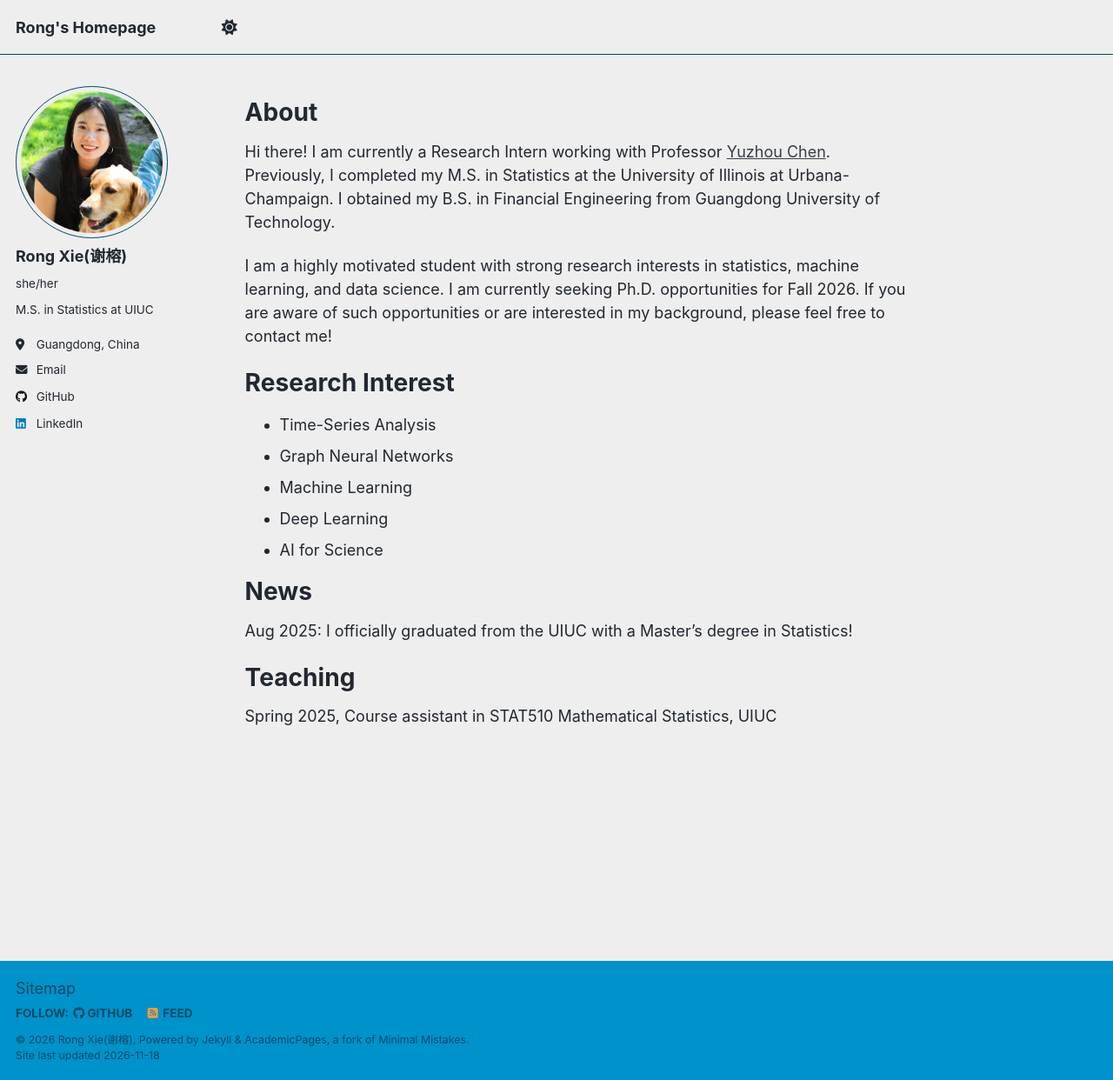
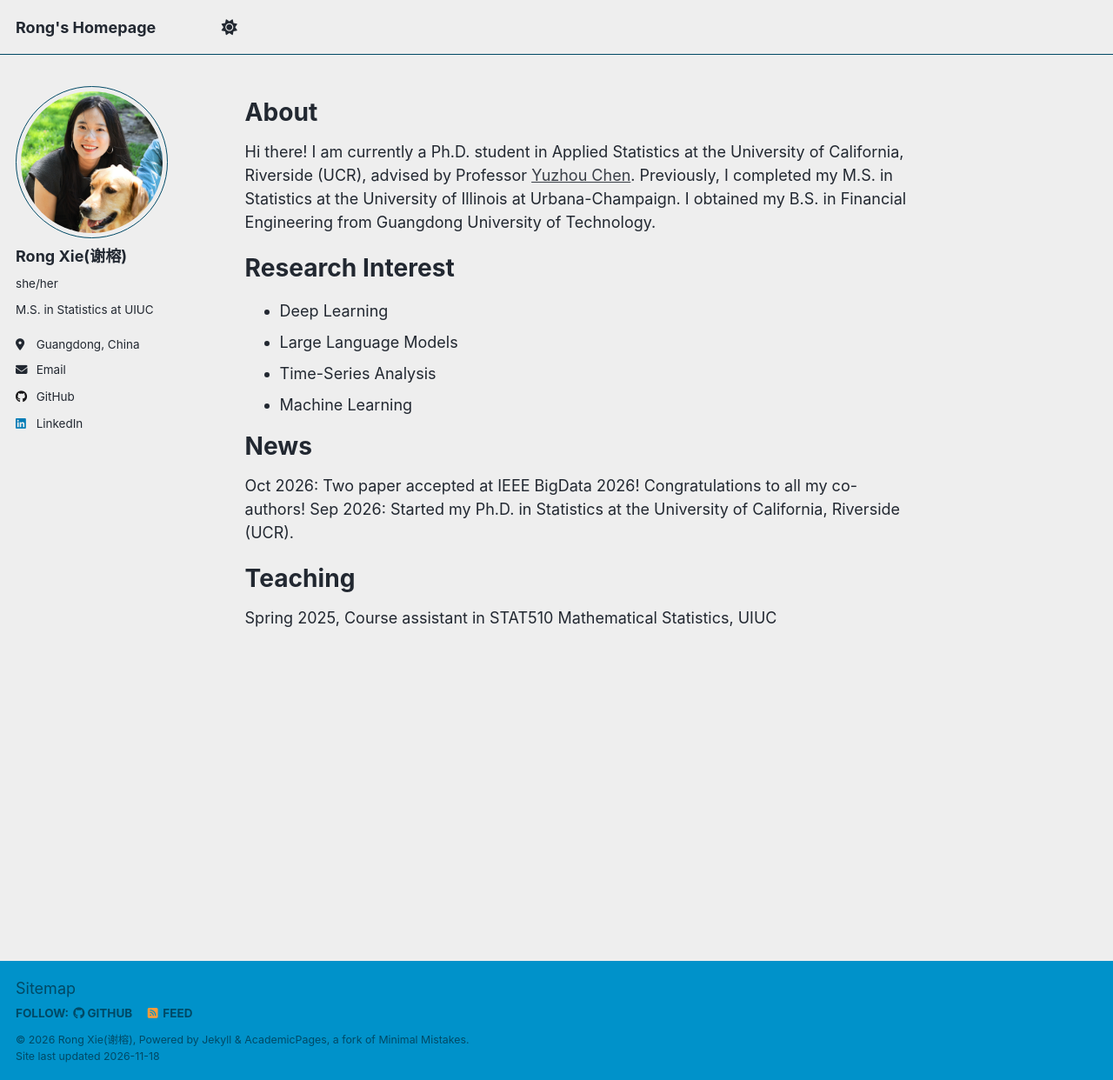
Before and after one commit to roooooog/roooooog.github.io, a Jekyll site: the page built from _pages/about.md, in a window 1280 px wide and 1242 px high. Shown: the whole window at 87% size. Built offline with Jekyll 4.4.1, drawn with Linux system fonts in a browser that asks for light colours; a script that is not in the unit is left out.

Commit message:
Update about.md

```diff
--- a/_pages/about.md
+++ b/_pages/about.md
@@ -8,19 +8,18 @@ redirect_from:
 ---
 
 # About
-Hi there! I am currently a Research Intern working with Professor [Yuzhou Chen](https://sites.google.com/view/ygchen/about). Previously, I completed my M.S. in Statistics at the University of Illinois at Urbana-Champaign. I obtained my B.S. in Financial Engineering from Guangdong University of Technology.
-
-I am a highly motivated student with strong research interests in statistics, machine learning, and data science. I am currently seeking Ph.D. opportunities for Fall 2026. If you are aware of such opportunities or are interested in my background, please feel free to contact me!
+Hi there! I am currently a Ph.D. student in Applied Statistics at the University of California, Riverside (UCR), advised by Professor [Yuzhou Chen](https://sites.google.com/view/ygchen/about). Previously, I completed my M.S. in Statistics at the University of Illinois at Urbana-Champaign. I obtained my B.S. in Financial Engineering from Guangdong University of Technology.
 
 # Research Interest
+- Deep Learning
+- Large Language Models
 - Time-Series Analysis
-- Graph Neural Networks
 - Machine Learning
-- Deep Learning
-- AI for Science
+
 
 # News
-Aug 2025: I officially graduated from the UIUC with a Master’s degree in Statistics!
+Oct 2026: Two paper accepted at IEEE BigData 2026! Congratulations to all my co-authors!
+Sep 2026: Started my Ph.D. in Statistics at the University of California, Riverside (UCR).
 
 # Teaching
 Spring 2025, Course assistant in STAT510 Mathematical Statistics, UIUC
```
